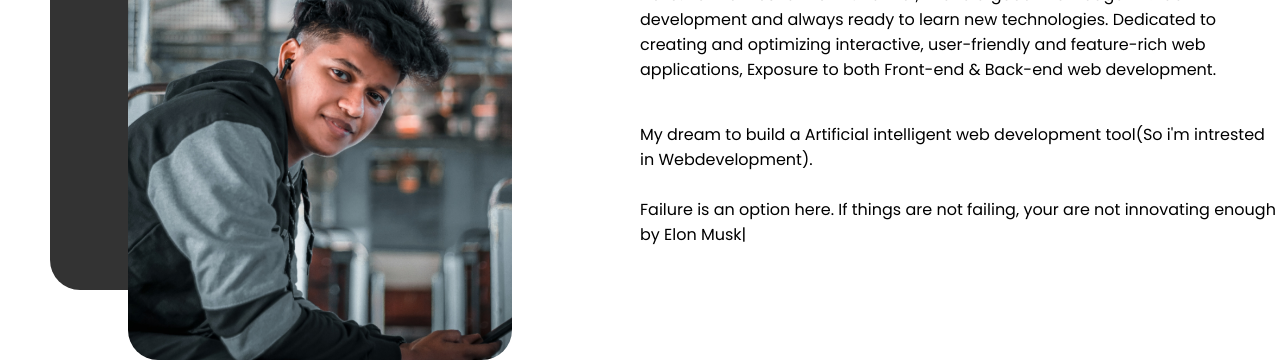
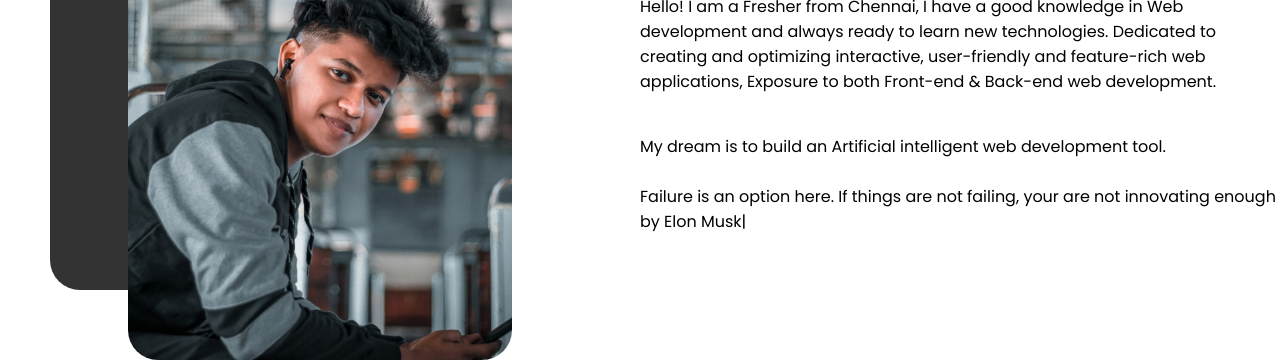
Before and after one commit to Raghul-FS-Developer/Portfolio, a React (Create React App) app: page / in a window 1280 px wide. Shown: the part 1120-1482 px from the top of the page. Built offline with nearby package versions, Linux system fonts and the light colour scheme.

Commit message:
New commit

```diff
--- a/src/components/about.js
+++ b/src/components/about.js
@@ -23,8 +23,9 @@ function About() {
           development.
         </p>
         <p className="a-desc">
-          My dream to build a Artificial intelligent web development tool(So i'm
-          intrested in Webdevelopment).
+          My dream is to build an Artificial intelligent web development tool.
+          {/* (So i'm
+          intrested in Webdevelopment). */}
           <br/>
           <br />
           <div className="quotes">         <Typical
```
